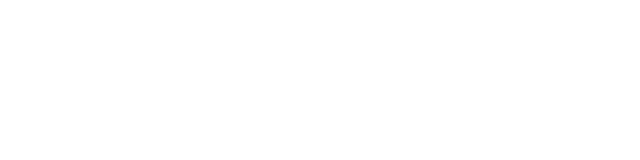
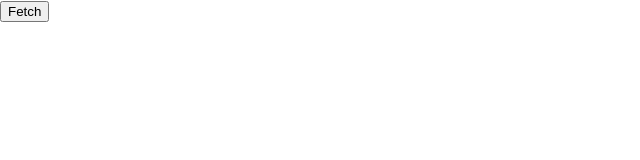
Before and after one commit to MethmaPeiris99/Redux-SelfLearn, a React (Create React App) app in the folder redux-saga-demo/: page / in a window 1280 px wide. Shown: the top 160 px of the page, without its empty margins (0-640 px from the left). Built offline with nearby package versions, Linux system fonts and the light colour scheme.

Commit message:
Add a button to implement fetch data function

```diff
--- a/redux-saga-demo/src/App.js
+++ b/redux-saga-demo/src/App.js
@@ -1,9 +1,26 @@
 import {Component} from "react";
 
 export class App extends Component{
+    constructor(props) {
+        super(props);
+        this.state = {
+
+        }
+
+        this.fetchData = this.fetchData.bind(this)
+    }
+    fetchData() {
+
+    }
+
     render(){
         return(
             <div>
+                <button
+                    onClick={this.fetchData}
+                    className="btn btn-primary"
+                >Fetch
+                </button>
 
             </div>
         )
```
